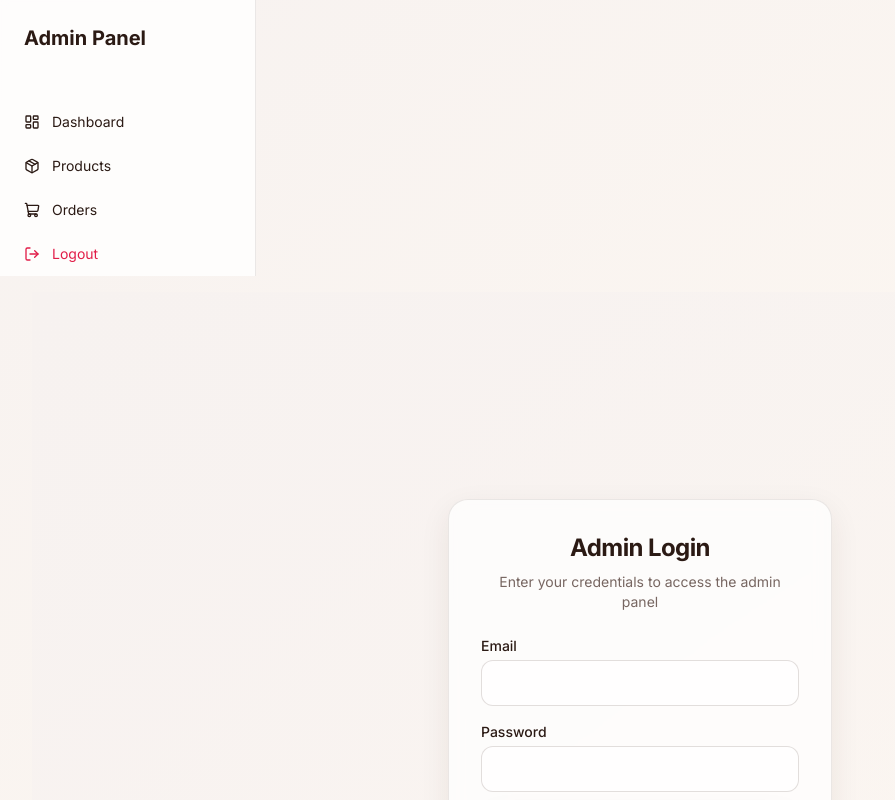
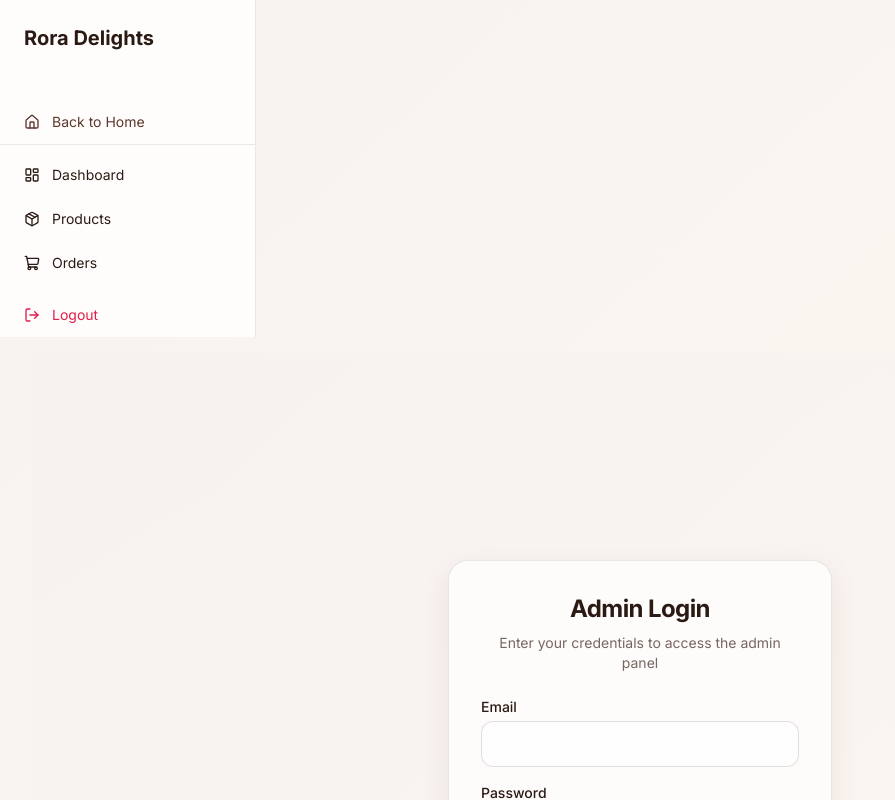
Before and after one commit to mariem-cs/Rora-s-delights, a Next.js app: page /admin/login in a window 1280 px wide. Shown: the top 800 px of the page, without its empty margins (0-895 px from the left). Built offline with nearby package versions, Linux system fonts and the light colour scheme; no server answers.

Commit message:
products fixed

```diff
--- a/src/app/admin/layout.tsx
+++ b/src/app/admin/layout.tsx
@@ -2,7 +2,7 @@
 
 import Link from "next/link";
 import { usePathname, useRouter } from "next/navigation";
-import { LayoutDashboard, Package, ShoppingCart, LogOut, Menu, X } from "lucide-react";
+import { LayoutDashboard, Package, ShoppingCart, LogOut, Menu, X, Home } from "lucide-react";
 import { useState, useEffect } from "react";
 
 export default function AdminLayout({
@@ -72,7 +72,9 @@ export default function AdminLayout({
         `}
       >
         <div className="p-6 flex items-center justify-between">
-          <h1 className="text-xl font-bold">Admin Panel</h1>
+          <Link href="/" className="text-xl font-bold hover:text-caramel-600 transition-colors">
+            Rora Delights
+          </Link>
           <button
             onClick={() => setIsSidebarOpen(false)}
             className="p-1 rounded-lg hover:bg-cacao-900/10 lg:hidden"
@@ -82,6 +84,15 @@ export default function AdminLayout({
         </div>
 
         <nav className="mt-6">
+          {/* Bouton retour à l'accueil */}
+          <Link
+            href="/"
+            className="flex items-center gap-3 px-6 py-3 text-sm text-cacao-700 dark:text-creme-300 hover:bg-cacao-900/5 dark:hover:bg-white/5 transition-colors border-b border-cacao-900/10 dark:border-white/10 mb-2"
+          >
+            <Home className="h-4 w-4" />
+            Back to Home
+          </Link>
+
           {navItems.map((item) => {
             const Icon = item.icon;
             const isActive = pathname === item.href;
@@ -102,7 +113,7 @@ export default function AdminLayout({
           })}
           <button
             onClick={handleLogout}
-            className="flex w-full items-center gap-3 px-6 py-3 text-sm text-rose-600 hover:bg-rose-50 dark:hover:bg-rose-900/20 transition-colors"
+            className="flex w-full items-center gap-3 px-6 py-3 text-sm text-rose-600 hover:bg-rose-50 dark:hover:bg-rose-900/20 transition-colors mt-2"
           >
             <LogOut className="h-4 w-4" />
             Logout
```
